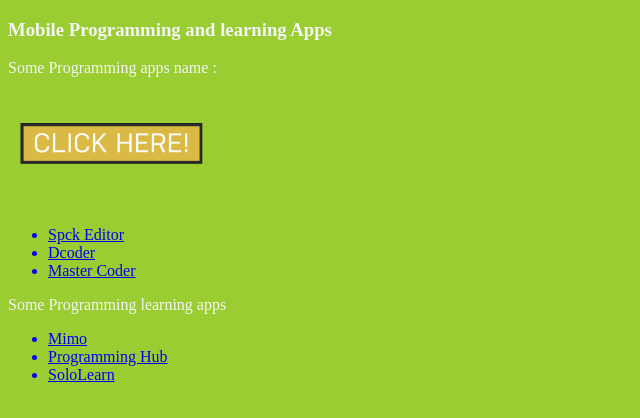
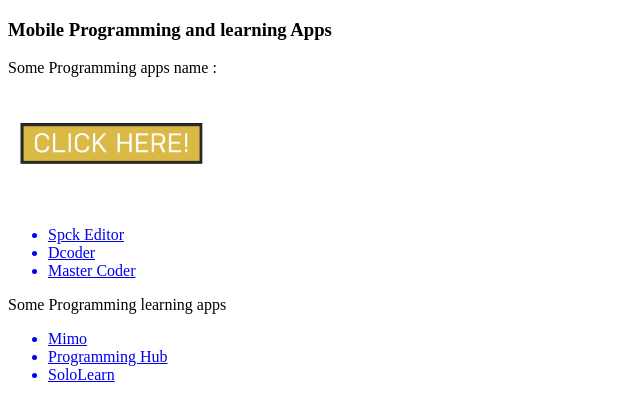
Before and after one commit to Tanvir445/MPALA., a plain HTML site: page index.html in a window 1280 px wide. Shown: the whole page, without its empty margins (0-640 px from the left). Drawn offline with Linux system fonts and the light colour scheme.

Commit message:
change background

```diff
--- a/index.html
+++ b/index.html
@@ -6,13 +6,13 @@
      </title>
   </head>
 
-<body style="background: yellowgreen">
+<body>
 
-     <h3 style="color: whitesmoke">
+     <h3>
        Mobile Programming and learning Apps
      </h3>
 
-    <p style="color: whitesmoke">
+    <p>
     Some Programming apps name :
     </p>
 
@@ -29,7 +29,7 @@
   <a href="https://play.google.com/store/apps/details?id=com.traidev.htmlcsscompiler"><li>Master Coder</li></a>
 </ul>
 
-<p style="color: whitesmoke">
+<p>
   Some Programming learning apps
 </p>
 
```
